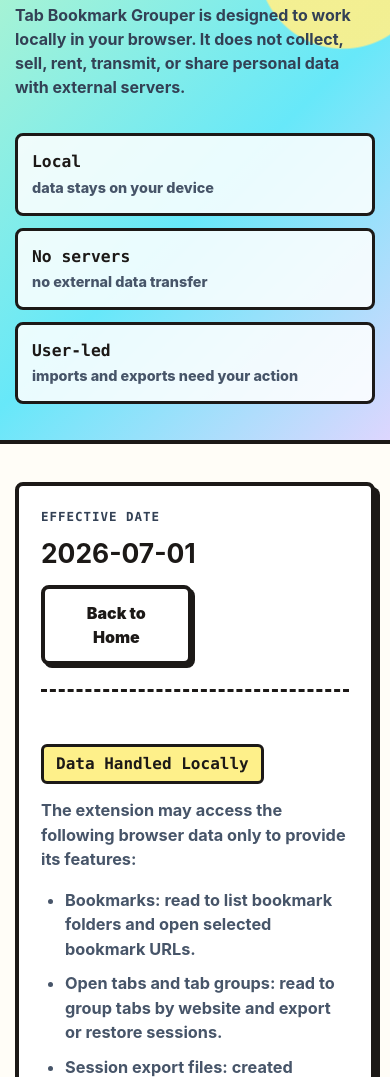
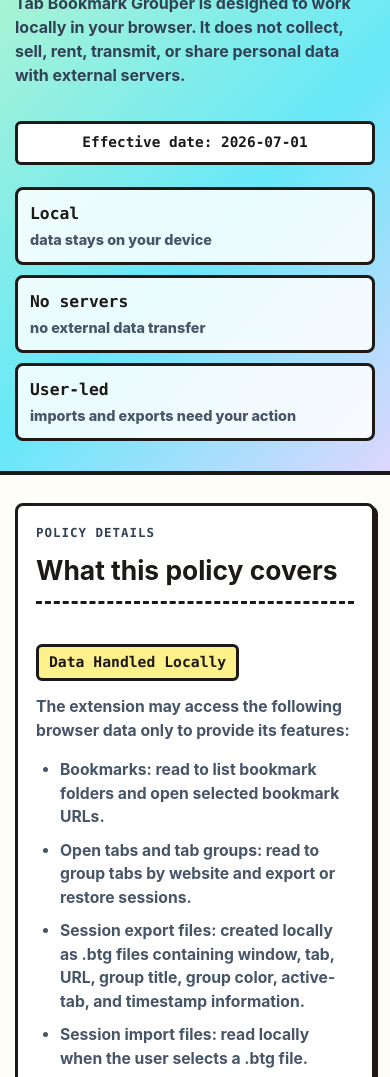
Before and after one commit to phpathere/bookmark-tab-grouper, a browser extension: page docs/privacy.html in a window 390 px wide. Shown: the part 226-1303 px from the top of the page. Drawn offline with Linux system fonts and the light colour scheme.

Commit message:
Polish privacy page mobile layout

```diff
--- a/docs/privacy.html
+++ b/docs/privacy.html
@@ -19,8 +19,6 @@
       </a>
       <div class="nav-actions">
         <a href="/">Home</a>
-        <a href="/#features">Features</a>
-        <a href="https://github.com/phpathere/bookmark-tab-grouper/blob/main/CHANGELOG.md" rel="noopener">Changelog</a>
         <a href="https://github.com/phpathere/bookmark-tab-grouper" rel="noopener">GitHub</a>
       </div>
     </nav>
@@ -34,6 +32,7 @@
         <p class="hero-text">
           Tab Bookmark Grouper is designed to work locally in your browser. It does not collect, sell, rent, transmit, or share personal data with external servers.
         </p>
+        <p class="policy-date">Effective date: 2026-07-01</p>
         <dl class="policy-summary" aria-label="Privacy highlights">
           <div>
             <dt>Local</dt>
@@ -53,11 +52,8 @@
 
     <article class="policy-document" aria-labelledby="policy-title">
       <div class="policy-title-row">
-        <div>
-          <p class="eyebrow">Effective date</p>
-          <h2 id="policy-title">2026-07-01</h2>
-        </div>
-        <a class="button secondary" href="/">Back to Home</a>
+        <p class="eyebrow">Policy details</p>
+        <h2 id="policy-title">What this policy covers</h2>
       </div>
 
       <section class="policy-block">
@@ -98,6 +94,11 @@
         <h3>Contact</h3>
         <p>For privacy questions, contact <a href="mailto:phpathere@gmail.com">phpathere@gmail.com</a>.</p>
       </section>
+
+      <div class="policy-actions" aria-label="Privacy page actions">
+        <a class="button primary" href="/">Back to Home</a>
+        <a class="button secondary" href="https://github.com/phpathere/bookmark-tab-grouper" rel="noopener">View GitHub</a>
+      </div>
     </article>
   </main>
 
--- a/docs/styles.css
+++ b/docs/styles.css
@@ -447,20 +447,31 @@ h3 {
 }
 
 .policy-hero {
-  background:
-    radial-gradient(circle at 88% 16%, rgba(254, 240, 138, 0.92) 0 84px, transparent 86px),
-    linear-gradient(135deg, #b9f6ca 0%, #67e8f9 56%, #ddd6fe 100%);
+  background: linear-gradient(135deg, #b9f6ca 0%, #67e8f9 58%, #ddd6fe 100%);
   border-bottom: 4px solid var(--line);
 }
 
 .policy-hero-inner {
-  width: min(920px, calc(100% - 32px));
+  width: min(880px, calc(100% - 32px));
   margin: 0 auto;
-  padding: 72px 0 54px;
+  padding: 62px 0 46px;
 }
 
 .policy-hero h1 {
-  max-width: 820px;
+  max-width: 780px;
+  margin-bottom: 18px;
+}
+
+.policy-date {
+  display: inline-flex;
+  margin: 18px 0 0;
+  background: white;
+  border: 3px solid var(--line);
+  border-radius: 6px;
+  padding: 8px 12px;
+  font-family: "SFMono-Regular", Consolas, "Liberation Mono", monospace;
+  font-size: 0.9rem;
+  font-weight: 900;
 }
 
 .policy-summary {
@@ -491,8 +502,8 @@ h3 {
 }
 
 .policy-document {
-  width: min(920px, calc(100% - 32px));
-  margin: 56px auto 72px;
+  width: min(880px, calc(100% - 32px));
+  margin: 46px auto 72px;
   border: 4px solid var(--line);
   border-radius: var(--radius);
   background: white;
@@ -501,16 +512,13 @@ h3 {
 }
 
 .policy-title-row {
-  display: flex;
-  align-items: flex-start;
-  justify-content: space-between;
-  gap: 24px;
   margin-bottom: 28px;
   border-bottom: 3px dashed var(--line);
   padding-bottom: 24px;
 }
 
 .policy-title-row h2 {
+  max-width: 680px;
   margin-bottom: 0;
   font-size: clamp(1.65rem, 4vw, 3rem);
 }
@@ -562,6 +570,15 @@ h3 {
   font-weight: 900;
   text-decoration-thickness: 2px;
   text-underline-offset: 4px;
+}
+
+.policy-actions {
+  display: flex;
+  flex-wrap: wrap;
+  gap: 14px;
+  margin-top: 30px;
+  border-top: 3px dashed var(--line);
+  padding-top: 24px;
 }
 
 .site-footer {
@@ -616,10 +633,6 @@ h3 {
 
   .install-actions {
     justify-content: flex-start;
-  }
-
-  .policy-title-row {
-    display: grid;
   }
 }
 
@@ -710,7 +723,7 @@ h3 {
 
   .policy-hero-inner {
     width: min(calc(100% - 28px), 360px);
-    padding: 42px 0 36px;
+    padding: 34px 0 30px;
   }
 
   .hero-copy,
@@ -723,6 +736,21 @@ h3 {
 
   .hero-text {
     white-space: normal;
+  }
+
+  .policy-date {
+    width: 100%;
+    justify-content: center;
+    text-align: center;
+  }
+
+  .policy-summary {
+    gap: 10px;
+    margin-top: 22px;
+  }
+
+  .policy-summary div {
+    padding: 12px;
   }
 
   .hero-media {
@@ -740,26 +768,38 @@ h3 {
   }
 
   .policy-document {
-    margin: 38px auto 52px;
-    padding: 22px;
-    box-shadow: 5px 5px 0 var(--line);
+    margin: 28px auto 44px;
+    border-width: 3px;
+    padding: 18px;
+    box-shadow: 3px 3px 0 var(--line);
   }
 
   .policy-title-row {
-    gap: 18px;
-  }
-
-  .policy-title-row .button {
-    justify-self: start;
+    margin-bottom: 18px;
+    padding-bottom: 18px;
   }
 
   .policy-block {
-    padding: 24px 0;
+    padding: 22px 0;
   }
 
   .policy-block h3 {
     max-width: 100%;
     overflow-wrap: anywhere;
+    padding: 7px 10px;
+    font-size: 0.92rem;
+  }
+
+  .policy-block p,
+  .policy-block li {
+    font-size: 0.98rem;
+  }
+
+  .policy-actions {
+    display: grid;
+    grid-template-columns: 1fr;
+    margin-top: 24px;
+    padding-top: 20px;
   }
 
   .strip-inner {
```
